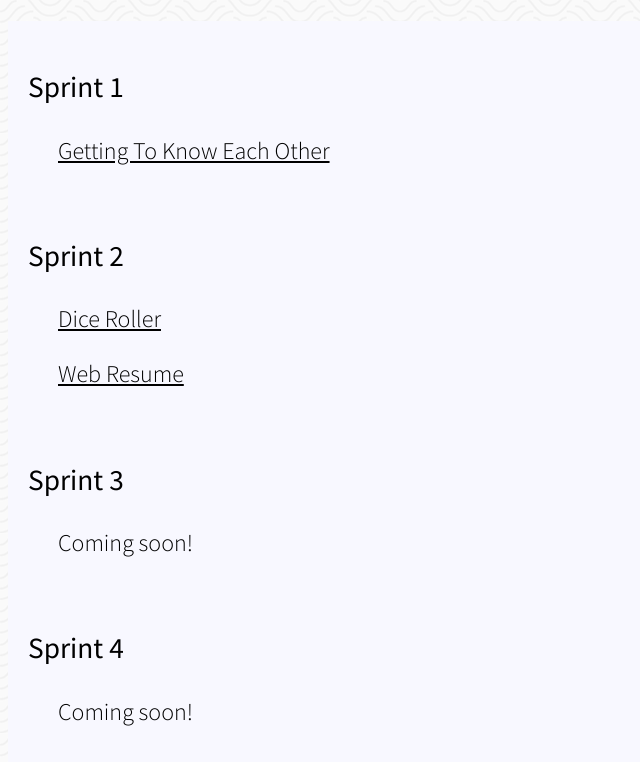
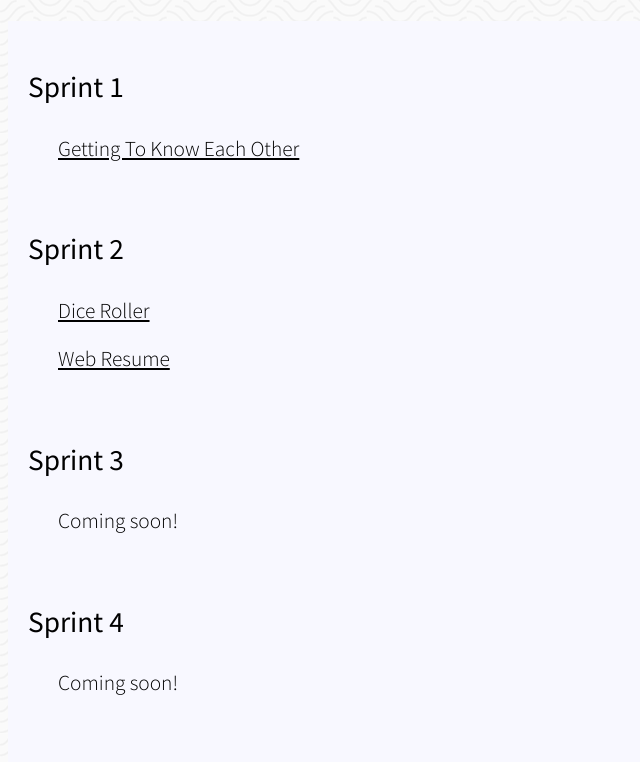
Before and after one commit to juliedosher/CPSC440_Portfolio, a plain HTML site: page index.html in a window 1280 px wide. Shown: the part 800-1562 px from the top of the page, without its empty margins (0-640 px from the left). Drawn offline with nearby package versions, Linux system fonts and the light colour scheme.

Commit message:
decreased font size

```diff
--- a/style.css
+++ b/style.css
@@ -2,7 +2,7 @@ a {color:black;}
       h1 {text-align: right; font-size: 60pt; margin-top: 8%; margin-right: 30px; font-family: 'Playfair Display', serif;}
       h2 {text-align: right; font-size: 50pt; margin-right: 100px; font-family: 'Playfair Display', serif;}
       h3 {font-size: 22pt; margin-left: 20px;font-family: 'Source Sans Pro', sans-serif; font-weight: 400;}
-      p {margin-left: 50px; font-family: 'Source Sans Pro', sans-serif; font-size: 18pt; font-weight: 300;}
+      p {margin-left: 50px; font-family: 'Source Sans Pro', sans-serif; font-size: 16pt; font-weight: 300;}
 
       #Intro {
         height: 90vh;
```
